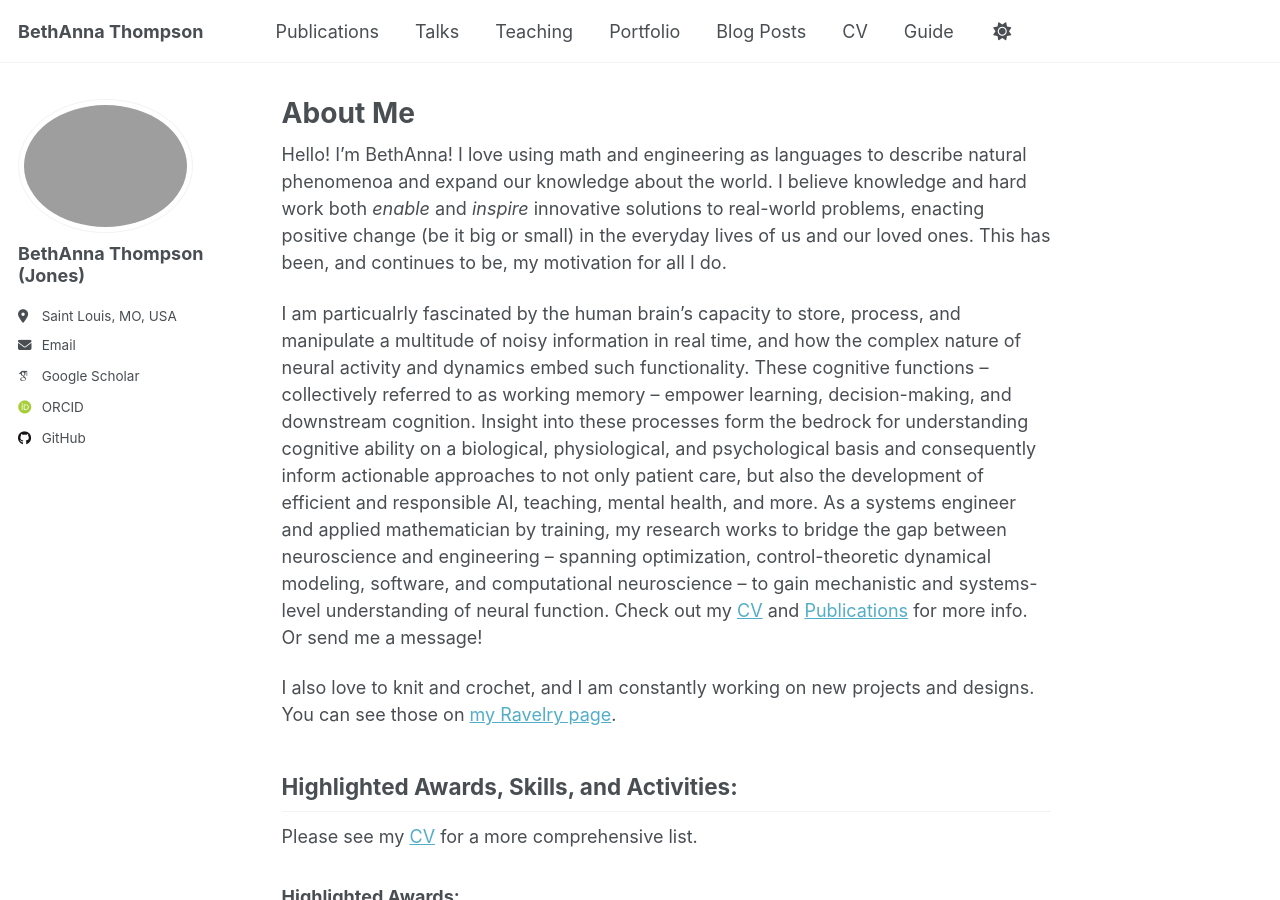
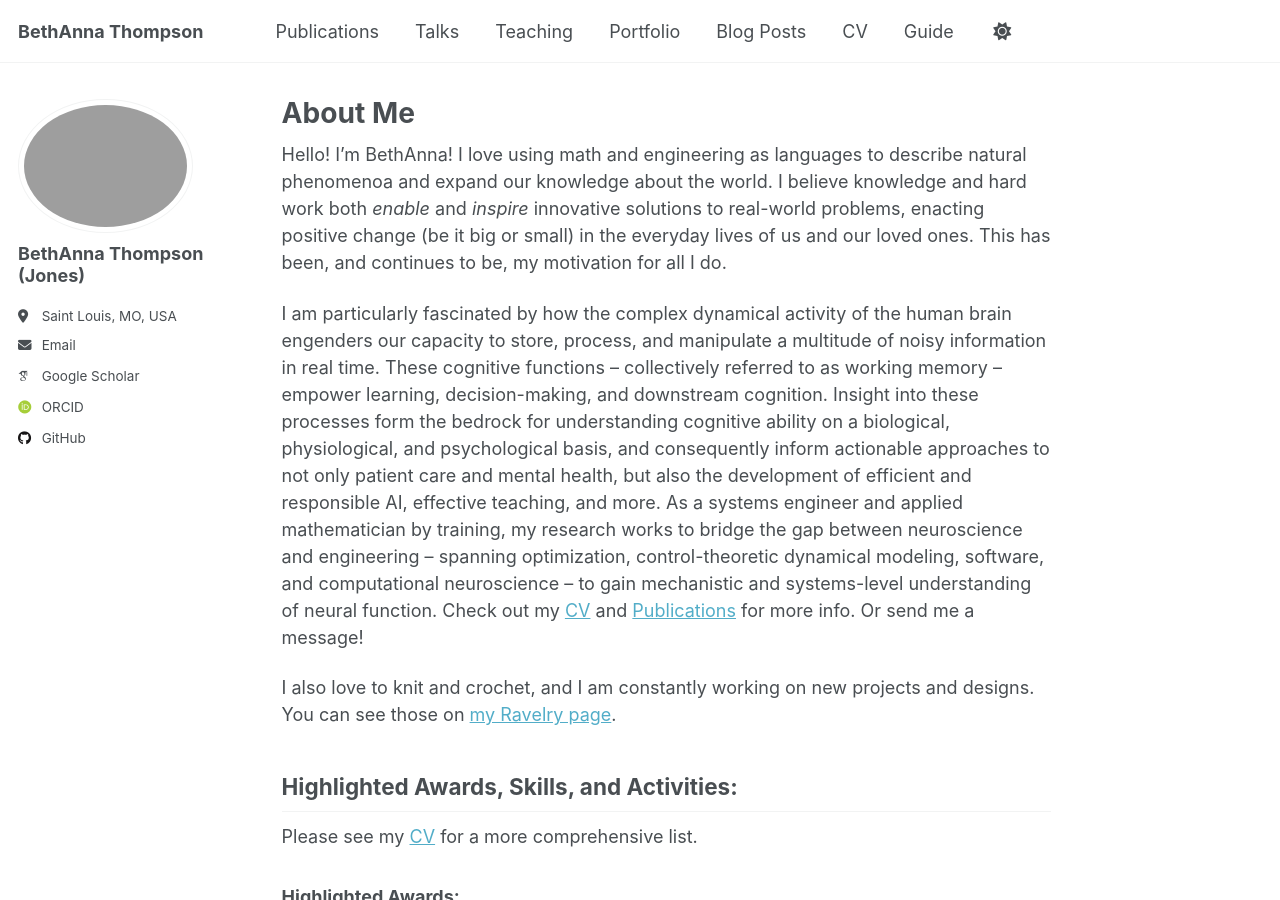
Before and after one commit to BethAnna/BethAnna.github.io, a Jekyll site: the page built from _pages/about.md, in a window 1280 px wide and 900 px high. Built offline with Jekyll 4.4.1, drawn with Linux system fonts in a browser that asks for light colours; some web fonts are replaced; a script that is not in the unit is left out.

Commit message:
Update about.md

```diff
--- a/_pages/about.md
+++ b/_pages/about.md
@@ -10,7 +10,7 @@ redirect_from:
 Hello! I'm BethAnna!
 I love using math and engineering as languages to describe natural phenomenoa and expand our knowledge about the world. I believe knowledge and hard work both _enable_ and _inspire_ innovative solutions to real-world problems, enacting positive change (be it big or small) in the everyday lives of us and our loved ones. This has been, and continues to be, my motivation for all I do.
 
-I am particualrly fascinated by the human brain's capacity to store, process, and manipulate a multitude of noisy information in real time, and how the complex nature of neural activity and dynamics embed such functionality. These cognitive functions -- collectively referred to as working memory -- empower learning, decision-making, and downstream cognition. Insight into these processes form the bedrock for understanding cognitive ability on a biological, physiological, and psychological basis and consequently inform actionable approaches to not only patient care, but also the development of efficient and responsible AI, teaching, mental health, and more.
+I am particularly fascinated by how the complex dynamical activity of the human brain engenders our capacity to store, process, and manipulate a multitude of noisy information in real time. These cognitive functions -- collectively referred to as working memory -- empower learning, decision-making, and downstream cognition. Insight into these processes form the bedrock for understanding cognitive ability on a biological, physiological, and psychological basis, and consequently inform actionable approaches to not only patient care and mental health, but also the development of efficient and responsible AI, effective teaching, and more.
 As a systems engineer and applied mathematician by training, my research works to bridge the gap between neuroscience and engineering -- spanning optimization, control-theoretic dynamical modeling, software, and computational neuroscience -- to gain mechanistic and systems-level understanding of neural function. Check out my [CV](https://bethanna.github.io/cv/) and [Publications](https://bethanna.github.io/publications/) for more info. Or send me a message!  <br>
 
 I also love to knit and crochet, and I am constantly working on new projects and designs. You can see those on [my Ravelry page](https://www.ravelry.com/designers/thompson-yarn-arts).
```
